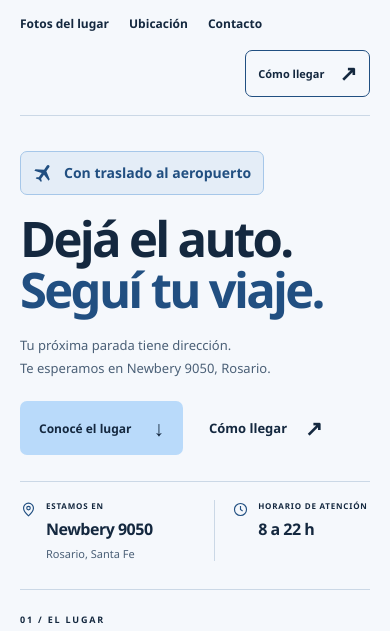
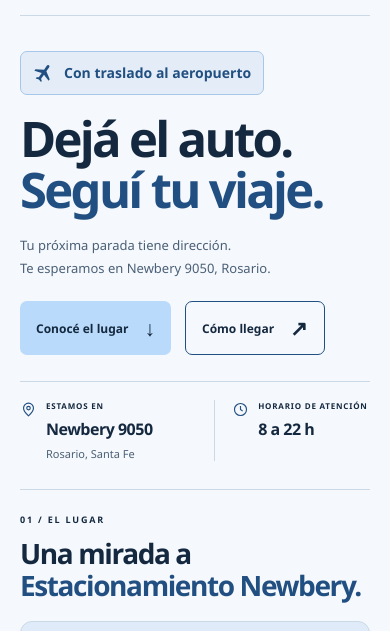
Before and after one commit to ArielLevet/web-estacionamiento, a plain HTML site: page index.html in a window 390 px wide. Shown: the part 75-706 px from the top of the page. Drawn offline with Linux system fonts and the light colour scheme.

Commit message:
mejoras version mobil

```diff
--- a/index.html
+++ b/index.html
@@ -39,7 +39,7 @@
           <p class="hero-description">Tu próxima parada tiene dirección.<br>Te esperamos en Newbery 9050, Rosario.</p>
           <div class="hero-actions">
             <a class="button button-accent" href="#el-lugar">Conocé el lugar <span aria-hidden="true">↓</span></a>
-            <a class="text-link" href="https://www.google.com/maps/dir/?api=1&amp;destination=Newbery%209050%2C%20Rosario%2C%20Santa%20Fe%2C%20Argentina" target="_blank" rel="noopener noreferrer">Cómo llegar <span aria-hidden="true">↗</span></a>
+            <a class="button button-outline" href="https://www.google.com/maps/dir/?api=1&amp;destination=Newbery%209050%2C%20Rosario%2C%20Santa%20Fe%2C%20Argentina" target="_blank" rel="noopener noreferrer">Cómo llegar <span aria-hidden="true">↗</span></a>
           </div>
         </div>
         <aside class="hero-info" aria-label="Información del estacionamiento">
--- a/styles.css
+++ b/styles.css
@@ -40,7 +40,8 @@ p, h1, h2 { margin-top: 0; }
 .button > span { font-size: 21px; line-height: 1; }
 .button:hover { transform: translateY(-2px); }
 .button-small { min-height: 44px; padding: 12px 17px; border: 1px solid var(--primary); font-size: 12px; gap: 22px; }
-.button-small:hover { background: var(--surface); }
+.button-outline { border: 1px solid var(--primary); }
+.button-small:hover, .button-outline:hover { background: var(--surface); }
 .button-accent { background: var(--accent); color: var(--ink); }
 .button-accent:hover { background: #a2caf2; }
 .button-dark { background: var(--primary); color: #fff; }
@@ -186,22 +187,20 @@ body.lightbox-open { overflow: hidden; }
 }
 @media (max-width: 760px) {
   .wrapper { width: calc(100% - 40px); }
-  .site-header { flex-wrap: wrap; min-height: 90px; gap: 12px 15px; padding-block: 18px; }
+  .site-header { min-height: 90px; padding-block: 18px; }
   .brand { gap: 9px; }
   .brand-name { flex-direction: column; align-items: flex-start; gap: 3px; }
   .brand-category { font-weight: 600; letter-spacing: .2px; }
   .site-header .brand { width: 100%; }
   .brand-symbol { width: 36px; height: 40px; border-radius: 10px 10px 2px 10px; font-size: 30px; }
   .site-header .brand-name { font-size: 23px; }
-  .header-cta { order: 3; margin-left: auto; padding-inline: 12px; gap: 15px; font-size: 11px; }
-  .main-nav { order: 2; margin-left: 0; gap: 20px; font-size: 12px; }
-  .main-nav a { padding-block: 6px; }
+  .main-nav, .header-cta { display: none; }
   .hero { grid-template-columns: 1fr; gap: 26px; padding-top: 35px; padding-bottom: 28px; }
   .airport-service { gap: 9px; padding: 10px 12px; font-size: 14px; margin-bottom: 18px; }
   h1 { font-size: clamp(49px, 9.7vw, 72px); letter-spacing: -2.7px; margin-bottom: 19px; }
   .hero-description { font-size: 13px; margin-bottom: 21px; }
-  .hero-actions { gap: 26px; }
-  .hero .button { font-size: 12px; padding-inline: 19px; gap: 22px; }
+  .hero-actions { gap: 14px; }
+  .hero .button { font-size: 12px; padding-inline: 16px; gap: 16px; }
   .hero-info { display: grid; grid-template-columns: 1.15fr 1fr; gap: 15px; padding: 18px 0 0; border-left: 0; border-top: 1px solid var(--line); }
   .hero-stamp { display: none; }
   .hero-info-row { padding: 0; gap: 9px; }
@@ -275,11 +274,9 @@ body.lightbox-open { overflow: hidden; }
   .wrapper { width: calc(100% - 32px); }
   .site-header { gap: 12px; }
   .site-header .brand-name { font-size: 21px; }
-  .header-cta { gap: 10px; padding-inline: 10px; }
   h1 { font-size: 46px; letter-spacing: -2.6px; }
-  .hero-actions { gap: 19px; }
-  .hero .button { gap: 17px; padding-inline: 16px; }
-  .hero .text-link { font-size: 12px; gap: 10px; }
+  .hero-actions { gap: 12px; }
+  .hero .button { font-size: 11px; gap: 12px; padding-inline: 12px; }
   .hero-info-row { gap: 7px; }
   .hero-info-row + .hero-info-row { padding-left: 10px; }
   .hero-info-row a, .hero-info-row strong { font-size: 14px; }
```
